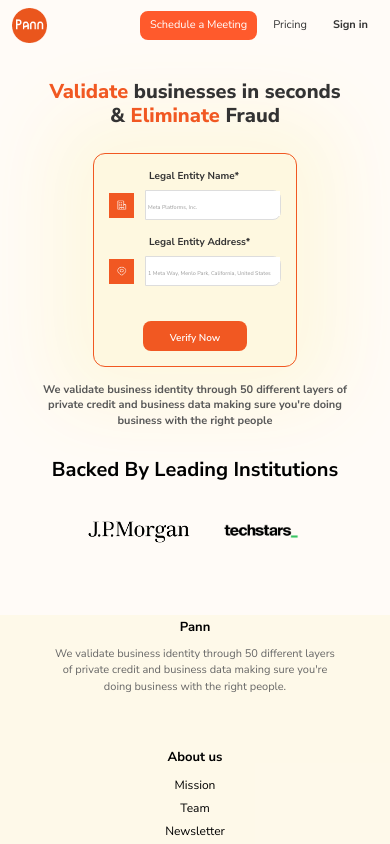
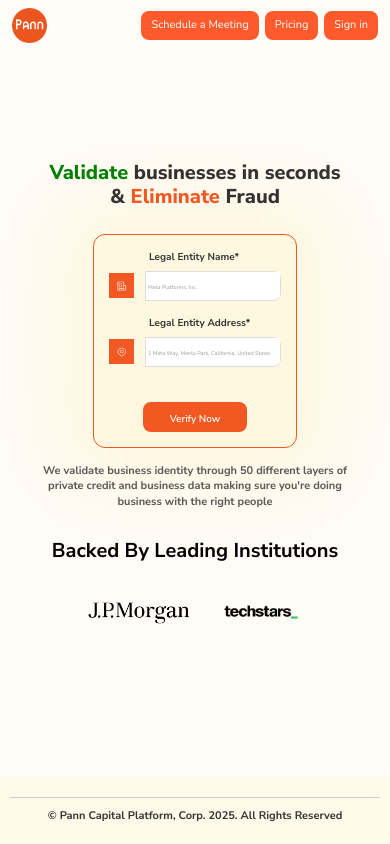
Before and after one commit to hsnatrajput/pann_test, a React (Create React App) app: page / in a window 390 px wide. Shown: the top 844 px of the page. Built offline with nearby package versions, Linux system fonts and the light colour scheme; no server answers.

Commit message:
now updated fontsize of footer p on mobiles , validate color , footer remove , pricing , login button also like schedule button

```diff
--- a/src/components/VerifyForm.js
+++ b/src/components/VerifyForm.js
@@ -203,7 +203,7 @@
         <div className="hero-content">
           <div className="wide-heading-container">
             <h1>
-              <span>Validate</span> businesses in seconds <br /> & <span> Eliminate</span> Fraud
+              <span className="validate">Validate</span> businesses in seconds <br /> & <span> Eliminate</span> Fraud
             </h1>
           </div>
 
@@ -280,7 +280,7 @@
 
       {/* Footer */}
       <div className="footer">
-        <div className="footer-links">
+        {/* <div className="footer-links">
           <div className="footer-column pann-column">
             <h3 className="pann-heading">Pann</h3>
             <p>We validate business identity through 50 different layers<br/>
@@ -308,7 +308,7 @@
               <img src="/images/linkedin.png" alt="LinkedIn" className="social-icon" />
             </a>
           </div>
-        </div>
+        </div> */}
         <p className="footer-copyright">© Pann Capital Platform, Corp. 2025. All Rights Reserved</p>
       </div>
 
--- a/src/styles/VerifyForm.css
+++ b/src/styles/VerifyForm.css
@@ -67,6 +67,7 @@
   font-size: 14px;
   cursor: pointer;
   font-family: 'Nunito Sans';
+
 }
 
 .schedule-btn {
@@ -77,12 +78,15 @@
 
 .pricing-btn,
 .login-btn {
-  color: #333;
+  /* color: #333; */
   font-family: 'Nunito Sans';
+  background-color: #ff5a2c;
+  color: white;
+  border-radius: 12px;
 }
 
 .login-btn {
-  font-weight: bold;
+  /* font-weight: bold; */
 }
 
 /* Hero section styles */
@@ -164,6 +168,14 @@
 
 .wide-heading-container h1 span {
   color: #F15822;
+  font-size: 45px;
+  font-weight: 900;
+  margin-bottom: 20px;
+  line-height: 1.2;
+  font-family: 'Nunito Sans';
+}
+.wide-heading-container h1 .validate{
+  color: #008000;
   font-size: 45px;
   font-weight: 900;
   margin-bottom: 20px;
@@ -316,7 +328,7 @@
 /* Footer */
 .footer {
   background: #FEF8E091;
-  padding: 40px;
+  /* padding: 40px; */
   padding-bottom: 10px;
   text-align: center;
   margin-top: 3rem;
@@ -977,6 +989,9 @@
   .wide-heading-container h1 span{
     font-size: 20px;
   }
+  .wide-heading-container h1 .validate{
+    font-size: 20px;
+  }
 
   .verify-container {
     max-width: 98%;
@@ -1147,6 +1162,10 @@
     /* width: 100%;
     max-width: 300px; */
   }
+  .wide-heading-container h1 .validate{
+    font-size: 18px;
+  }
+
 
   .verify-container {
     max-width: 100%;
```
